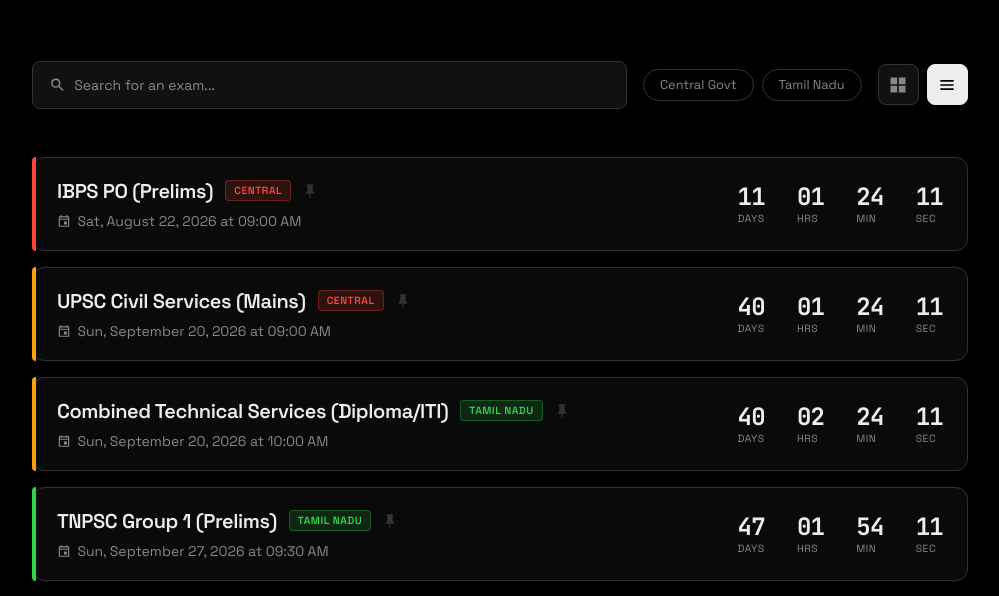
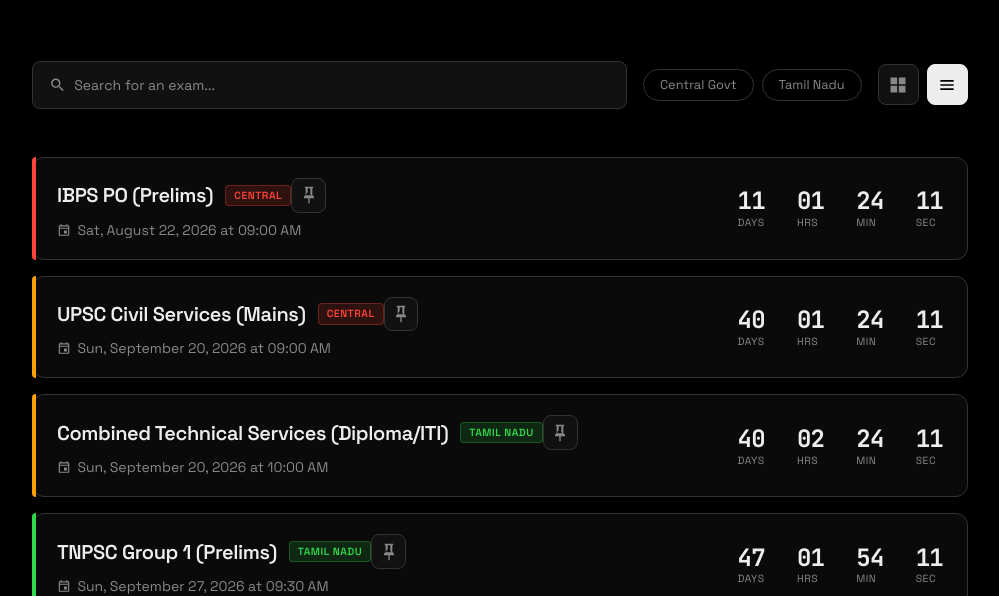
Before and after one commit to nxorg/exams, a website: page index.html in a window 1280 px wide. Shown: the part 204-800 px from the top of the page, without its empty margins (140-1139 px from the left). Drawn offline with Linux system fonts and the light colour scheme.

Commit message:
Enhance pin button visibility

```diff
--- a/script.js
+++ b/script.js
@@ -64,8 +64,13 @@
 
         const isPinned = pinnedExams.has(exam.id);
         const pinClass = isPinned ? 'pinned' : '';
+        // Unpinned: Outline icon. Pinned: Filled icon.
+        const pinIconSVG = isPinned
+            ? `<path d="M16 12V4h1V2H7v2h1v8l-2 2v2h5.2v6h1.6v-6H18v-2l-2-2z"/>`
+            : `<path d="M16 12V4h1V2H7v2h1v8l-2 2v2h5.2v6h1.6v-6H18v-2l-2-2zm-6.8-2l1.2-1.2V4h3.2v6.8l1.2 1.2v.4H8.4v-.4z"/>`;
+
         const pinIcon = `<button class="pin-btn ${pinClass}" onclick="togglePin('${exam.id}')" title="${isPinned ? 'Unpin' : 'Pin to top'}">
-            <svg viewBox="0 0 24 24" width="16" height="16" fill="currentColor"><path d="M16 12V4h1V2H7v2h1v8l-2 2v2h5.2v6h1.6v-6H18v-2l-2-2z"/></svg>
+            <svg viewBox="0 0 24 24" width="20" height="20" fill="currentColor">${pinIconSVG}</svg>
         </button>`;
 
         return `
--- a/style.css
+++ b/style.css
@@ -290,25 +290,29 @@
 }
 
 .pin-btn {
-    background: none;
-    border: none;
-    color: var(--border);
+    background: var(--bg-input);
+    border: 1px solid var(--border);
+    color: var(--text-secondary);
     cursor: pointer;
-    margin-left: 0.5rem;
-    padding: 0.2rem;
-    border-radius: 4px;
+    margin-left: auto; /* Push it to the far right of the header */
+    padding: 0.4rem;
+    border-radius: 8px;
     transition: all 0.2s ease;
     display: inline-flex;
     align-items: center;
+    justify-content: center;
 }
 
 .pin-btn:hover {
-    color: var(--text-secondary);
-    background: var(--bg-input);
+    color: var(--text-primary);
+    border-color: var(--text-secondary);
+    background: var(--bg-card-hover);
 }
 
 .pin-btn.pinned {
     color: var(--accent-blue);
+    background: rgba(0, 112, 243, 0.1);
+    border-color: rgba(0, 112, 243, 0.3);
 }
 
 .exam-card.pinned {
```
